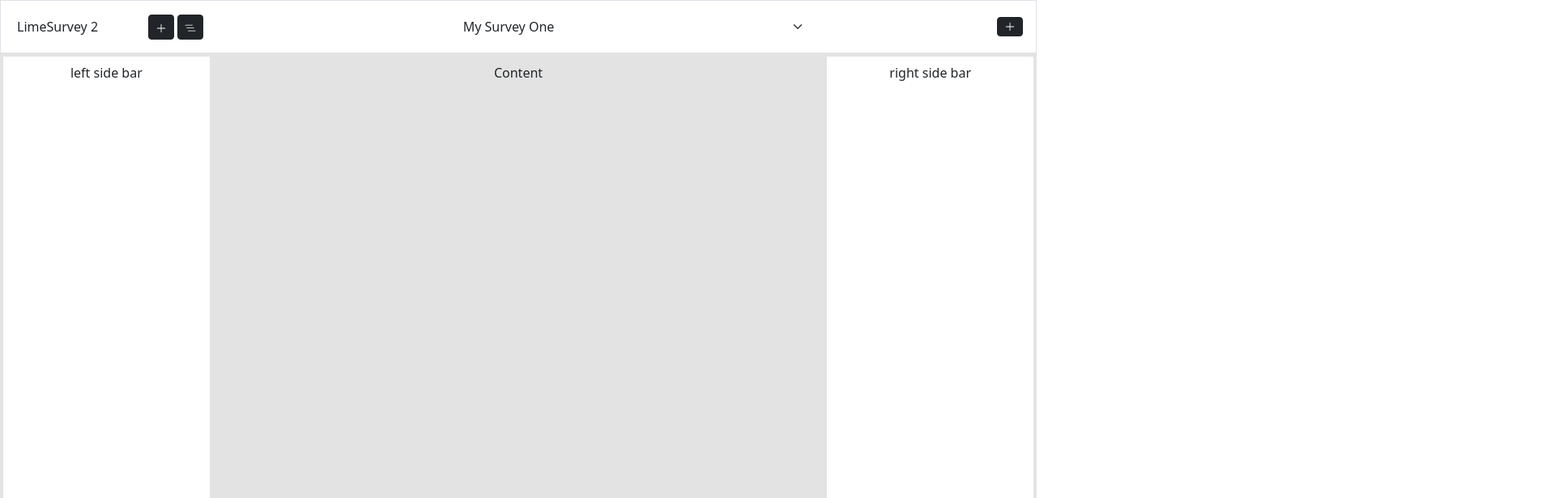
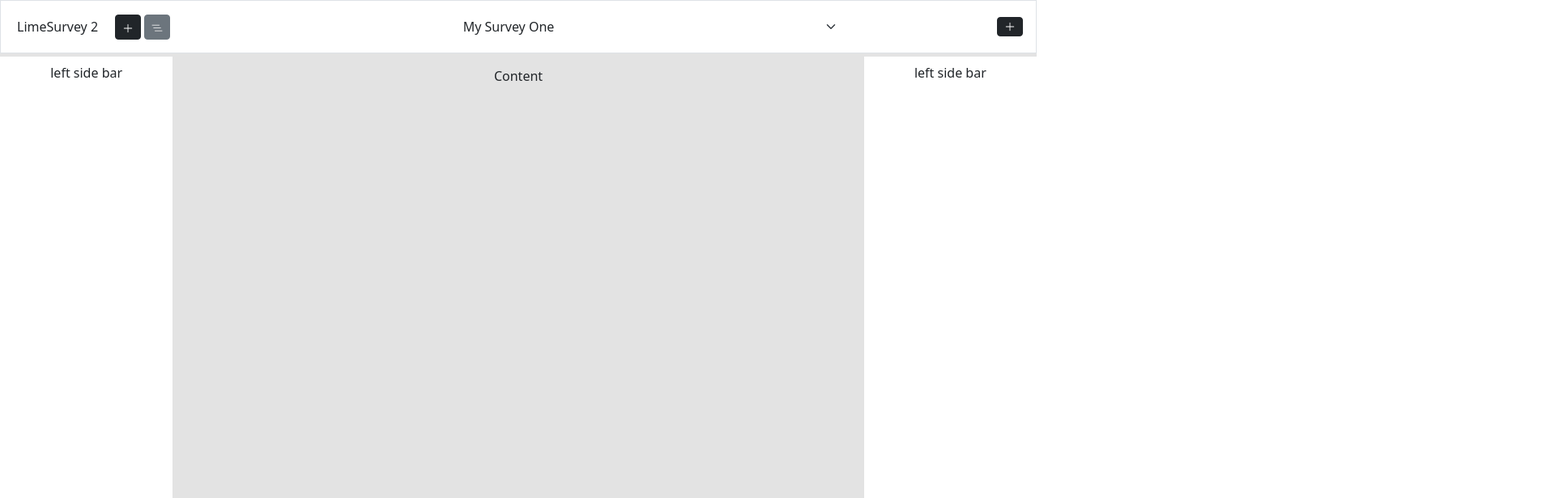
Before and after one commit to LimeSurvey/react-app-proto, a React (Create React App) app: page /editor in a window 1280 px wide. Shown: the top 616 px of the page at 81% size, 1920 px wide, since content can reach past the window. Built offline with nearby package versions, Linux system fonts and the light colour scheme.

Commit message:
Add example on left side menu show/hide

```diff
--- a/src/component/editor/content/Content.tsx
+++ b/src/component/editor/content/Content.tsx
@@ -5,7 +5,12 @@ import classNames from 'classnames'
 
 function Editor() {
     return (
-        <Col xs={7} className={classNames('d-flex', 'justify-content-center', 'p-2', 'm-1')}>
+        <Col className={classNames(
+            'd-flex',
+            'justify-content-center',
+            'p-2',
+            'm-1'
+        )}>
             {'Content'}
         </Col>
     )
--- a/src/component/editor/side-bar-left/SideBarLeft.scss
+++ b/src/component/editor/side-bar-left/SideBarLeft.scss
@@ -1,7 +1,5 @@
-.sidebar {
+.sidebar-l {
     background-color: white;
     display: flex;
     flex-direction: column;
-    height: 100%;
-    width: 100%;
 }
--- a/src/component/editor/side-bar-left/SideBarLeft.tsx
+++ b/src/component/editor/side-bar-left/SideBarLeft.tsx
@@ -1,13 +1,42 @@
-import React from 'react'
+import React, { useState } from 'react'
 import './SideBarLeft.scss'
+import Collapse from 'react-bootstrap/Collapse'
 import Col from 'react-bootstrap/Col'
 import classNames from 'classnames'
+import { useQuerySideBarLeftState } from '../../../model/state/SideBarLeftState'
 
 function SideBarLeft() {
+
+    const { data: sideBarLeftStateData } = useQuerySideBarLeftState()
+    const isVisible = sideBarLeftStateData?.open !== undefined
+        ? sideBarLeftStateData?.open
+        : true;
+    const [ isFullyVisible, setIsFullyVisible ] = useState(true);
+
     return (
-        <Col className={classNames('sidebar', 'sidebar-l', 'd-flex', 'align-items-center', 'justify-content-start', 'p-2', 'm-1')}>
-            left side bar
-        </Col>
+        <Collapse
+            in={isVisible}
+            dimension="width"
+            onEntered={() => {
+                setIsFullyVisible(true)
+            }}
+            onExiting={() => {
+                setIsFullyVisible(false)
+            }}
+        >
+            <Col xs={2} xl={2} className={classNames(
+                    'sidebar-l',
+                    'align-items-center',
+                    'justify-content-start',
+                )}
+            >
+                <div
+                    className={classNames('p-2')}
+                    style={{display: isFullyVisible ? 'block' : 'none'}}>
+                    left side bar
+                </div>
+            </Col>
+        </Collapse>
     )
 }
 
--- a/src/component/editor/side-bar-right/SideBarRight.scss
+++ b/src/component/editor/side-bar-right/SideBarRight.scss
@@ -1,7 +1,5 @@
-.sidebar {
+.sidebar-r {
     background-color: white;
     display: flex;
     flex-direction: column;
-    height: 100%;
-    width: 100%;
 }
--- a/src/component/editor/side-bar-right/SideBarRight.tsx
+++ b/src/component/editor/side-bar-right/SideBarRight.tsx
@@ -5,8 +5,16 @@ import classNames from 'classnames'
 
 function SideBarRight() {
     return (
-        <Col className={classNames('sidebar', 'sidebar-r', 'd-flex', 'align-items-center', 'justify-content-start', 'p-2', 'm-1')}>
-            right side bar
+        <Col xs={2} xl={2} className={classNames(
+            'sidebar-r',
+            'align-items-center',
+            'justify-content-start'
+        )}>
+                <div
+                    className={classNames('p-2')}
+                >
+                    left side bar
+                </div>
         </Col>
     )
 }
--- a/src/component/editor/top-bar/TopBar.tsx
+++ b/src/component/editor/top-bar/TopBar.tsx
@@ -1,6 +1,5 @@
-import React, { useMemo } from 'react'
+import React from 'react'
 import './TopBar.scss'
-import { useQueryClient } from '@tanstack/react-query'
 import Form from 'react-bootstrap/Form'
 import Button from 'react-bootstrap/Button'
 import Row from 'react-bootstrap/Row'
@@ -17,31 +16,34 @@ export type TopBarProps = {siteName?:string};
 
 export const TopBar: React.FC<TopBarProps> = (props) => {
 
-    const client = useQueryClient();
     const { data: sideBarLeftData, refetch: sideBarLeftDataRefetch } = useQuerySideBarLeftState();
-    const { mutateAsync: sideBarLeftMutateSync } = useMutationSideBarLeftState(client);
+    const { mutateAsync: sideBarLeftMutateSync } = useMutationSideBarLeftState();
     const updateSideBarLeft = (options:SideBarLeftStateOptions) =>
         sideBarLeftMutateSync(options).then(() => sideBarLeftDataRefetch())
 
-    const toggleSideBarLeft = (origValue: SideBarLeftStateOptions|undefined) => {
+    const toggleSideBarLeftVisibility = (origValue: SideBarLeftStateOptions|undefined) => {
         const openPrev = origValue !== undefined ? origValue.open : true;
         updateSideBarLeft({open: !openPrev})
     }
 
     return (
-        <Row className={classNames('top-bar', 'border')}>
-            <Col className={classNames('d-flex', 'align-items-center', 'justify-content-between', 'p-2' , 'm-1')}>
+        <Row className={classNames('top-bar', 'border', 'mb-1')}>
+            <Col xs={2} xl={2} className={classNames('d-flex', 'align-items-center', 'justify-content-between', 'p-2' , 'm-1')}>
                 <span className={classNames('p-2')}>{props.siteName ?? 'LimeSurvey'}</span>
                 <span>
                     <Button variant="dark" size="sm" className={classNames('m-1')}>
                         <PlusLg />
                     </Button>
-                    <Button variant="dark" size="sm" onClick={() => toggleSideBarLeft(sideBarLeftData)}>
+                    <Button
+                        variant={sideBarLeftData?.open ? 'secondary' : 'dark'}
+                        size="sm"
+                        onClick={() => toggleSideBarLeftVisibility(sideBarLeftData)}
+                    >
                         <ListNested />
                     </Button>
                 </span>
             </Col>
-            <Col xs={7} className={classNames('d-flex', 'align-items-center', 'justify-content-between', 'p-2' , 'm-1')}>
+            <Col className={classNames('d-flex', 'align-items-center', 'justify-content-between', 'p-2' , 'm-1')}>
                 <Form.Select
                     aria-label="Default select example"
                     className={classNames('text-align-center')}
@@ -51,7 +53,7 @@ export const TopBar: React.FC<TopBarProps> = (props) => {
                     <option value="3">My Survey Three</option>
                 </Form.Select>
             </Col>
-            <Col className={classNames('d-flex', 'align-items-center', 'justify-content-end', 'p-2', 'm-1')}>
+            <Col  xs={2} xl={2} className={classNames('d-flex', 'align-items-center', 'justify-content-end', 'p-2', 'm-1')}>
                 <Button variant="dark" size="sm" className={classNames('d-flex', 'ml-auto', 'm-1')}>
                     <PlusLg />
                 </Button>
--- a/src/model/state/SideBarLeftState.ts
+++ b/src/model/state/SideBarLeftState.ts
@@ -15,15 +15,15 @@ let sideBarLeftStateData:SideBarLeftState = {
 };
 
 export const useQuerySideBarLeftState = () => useQuery(['sideBarLeft'], () => {
-    return sideBarLeftStateData;
+    return sideBarLeftStateData
 })
 
 // @ts-ignore - react-query useMutation typing is broken
-export const useMutationSideBarLeftState = (client) => useMutation<SideBarLeft, unknown, SideBarLeftOptions>(
+export const useMutationSideBarLeftState = () => useMutation<SideBarLeft, unknown, SideBarLeftOptions>(
     // @ts-ignore - react-query useMutation typing is broken
     (newData) => {
-        sideBarLeftStateData = {...sideBarLeftStateData, ...newData};
-        return sideBarLeftStateData;
+        sideBarLeftStateData = {...sideBarLeftStateData, ...newData}
+        return sideBarLeftStateData
     }
 )
 
--- a/src/page/editor/EditorPage.tsx
+++ b/src/page/editor/EditorPage.tsx
@@ -1,8 +1,6 @@
 import React from 'react'
-import { useQuery } from '@tanstack/react-query'
 import './EditorPage.scss'
 import Container from 'react-bootstrap/Container'
-import { useQuerySideBarLeftState } from '../../model/state/SideBarLeftState'
 import Row from 'react-bootstrap/Row'
 import TopBar from '../../component/editor/top-bar/TopBar'
 import SideBarLeft from '../../component/editor/side-bar-left/SideBarLeft'
@@ -19,16 +17,15 @@ class Survey {
     }
 };
 
+/*
 const fetchSurvey = (): Promise<Survey> => fetch('/data/survey_82556_en.json')
 .then((resp) => {
     return new Survey(resp.json())
 })
+*/
 
 function EditorPage() {
-
-    const { data: sideBarLeftStateData } = useQuerySideBarLeftState();
-
-    const survey = useQuery(['survey'], fetchSurvey);
+    //const survey = useQuery(['survey'], fetchSurvey)
     const siteConfig = {
         name: 'LimeSurvey 2'
     };
@@ -37,13 +34,9 @@ function EditorPage() {
         <Container id="container" fluid>
             <TopBar siteName={siteConfig.name} />
             <Row id="content">
-                { sideBarLeftStateData && sideBarLeftStateData.open
-                    ? <SideBarLeft />
-                    : null
-                }
+                <SideBarLeft />
                 <Content />
                 <SideBarRight />
-                {JSON.stringify(survey)}
             </Row>
         </Container>
     )
```
